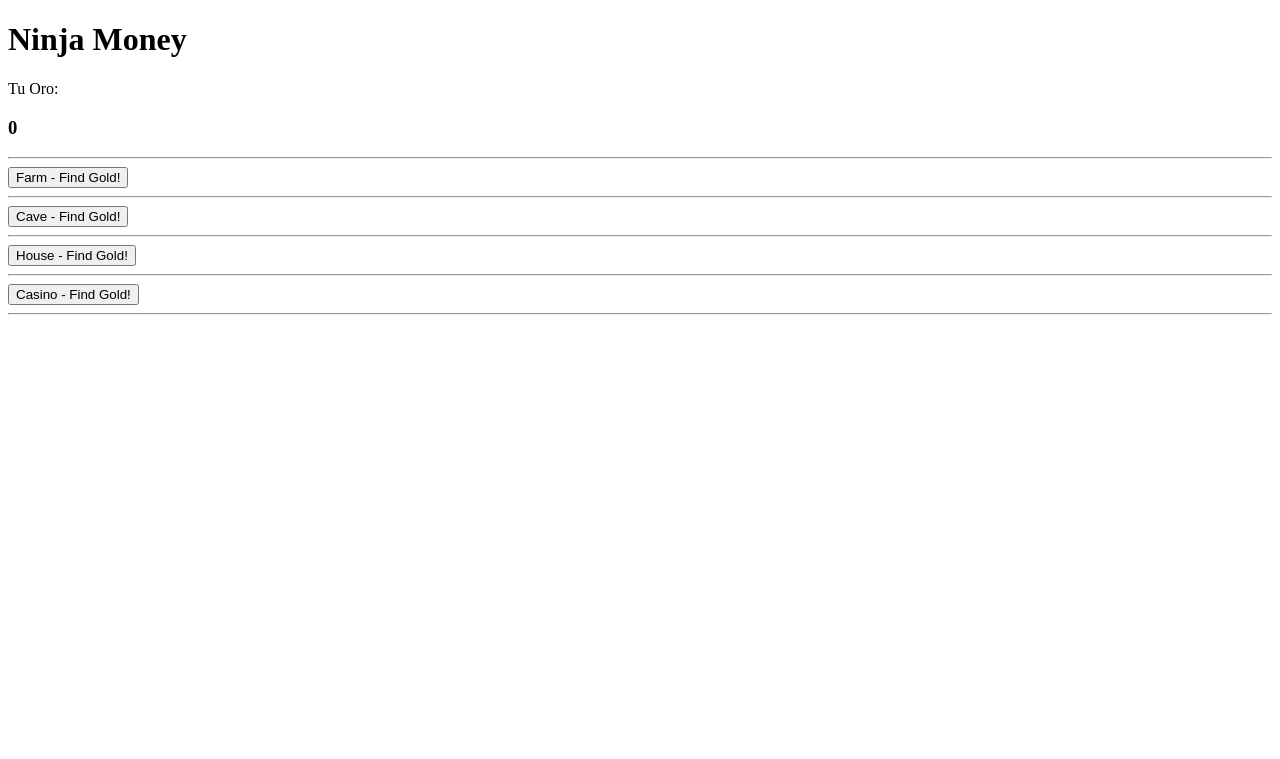
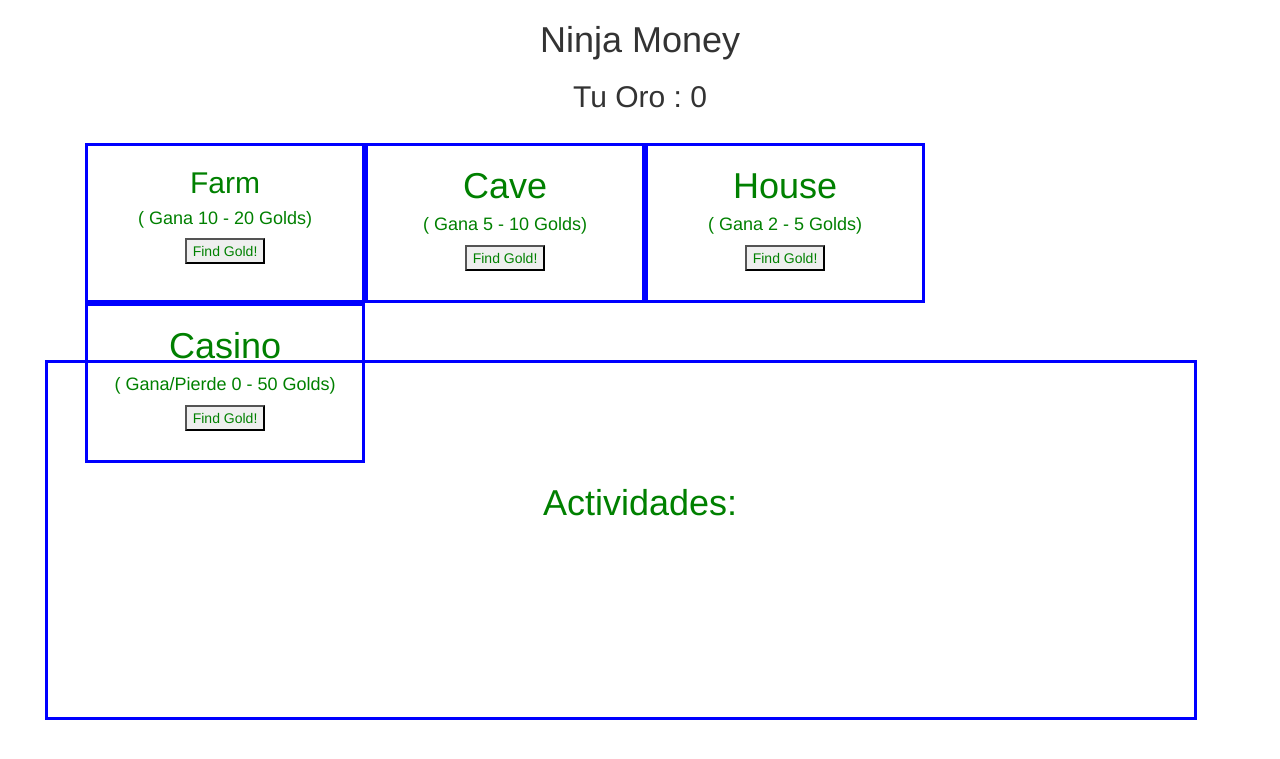
Before and after one commit to jrojasm1966/NinjaGold, a Django app: page / in a window 1280 px wide. Shown: the top 759 px of the page. Run offline with Django 3.2, Linux system fonts and the light colour scheme; some libraries are stand-ins or nearby versions.

Commit message:
Actualizado Front

```diff
--- /dev/null
+++ b/ninja_money/static/css/styles.css
@@ -0,0 +1,40 @@
+#flotante .blue {
+    float: left;
+    width: 280px;
+    height: 160px;
+    border: 3px solid blue;
+    margin: 30;
+}
+
+.vertical-scrollable .row {
+    position: absolute;
+    top: 360px;
+    bottom: 20px;
+    left: 60px;
+    height: 360px;
+    width: 90%;
+    border: 3px solid blue;
+    overflow-y: scroll;
+}
+
+.col-sm-8-green {
+    color: green;
+    font-size: 30px;
+    padding-bottom: 30px;
+    padding-top: 30px;
+}
+
+.col-sm-8-red {
+    color: red;
+    font-size: 30px;
+    padding-bottom: 30px;
+    padding-top: 30px;
+}
+
+.col-sm-8:nth-child(2n+1) {
+    background: white;
+}
+
+.col-sm-8:nth-child(2n+2) {
+    background: black;
+}
--- a/ninja_money/templates/index.html
+++ b/ninja_money/templates/index.html
@@ -1,59 +1,79 @@
 <!DOCTYPE html>
+{% load static %}
 <html lang="en">
 <head>
     <meta charset="UTF-8">
     <meta http-equiv="X-UA-Compatible" content="IE=edge">
     <meta name="viewport" content="width=device-width, initial-scale=1.0">
+    <link rel="stylesheet" href="static/css/styles.css">
+
+    <link href="https://cdn.jsdelivr.net/npm/bootstrap@5.1.1/dist/css/bootstrap.min.css" rel="stylesheet" integrity="sha384-F3w7mX95PdgyTmZZMECAngseQB83DfGTowi0iMjiWaeVhAn4FJkqJByhZMI3AhiU" crossorigin="anonymous">
+
+    <link rel="stylesheet" href= "https://maxcdn.bootstrapcdn.com/bootstrap/3.3.7/css/bootstrap.min.css">
+
     <title>Ninja Money</title>
+
 </head>
 <body>
+
+    <div class="container" align="center">
             <h1>Ninja Money</h1>
-    <div class="container">
-        <laber for="">Tu Oro:</label>
-        <h3>{{request.session.monto_oro}}</h3>
-    </div>
-    <hr>
-    <div class="">
+            <h2>Tu Oro : {{request.session.monto_oro}} </h2>
+    <br>
+
+    <div id="flotante" align="center" style="color: green">
+        <div class="blue">
+            <h2>Farm</h2>
+            <h4>( Gana 10 - 20 Golds)</h4>
             <form action="process_money" method="POST">
                 {% csrf_token %}
                 <input type="hidden" name="farm">
-            <button type="submit">Farm - Find Gold!</button>
+                <button type="submit">Find Gold!</button>
             </form>
         </div>
-    <hr>
-    <div class="">
+        <div class="blue">
+            <h1>Cave</h1>
+            <h4>( Gana 5 - 10 Golds)</h4>
             <form action="process_money" method="POST">
                 {% csrf_token %}
                 <input type="hidden" name="cave">
-            <button type="submit">Cave - Find Gold!</button>
+                <button type="submit">Find Gold!</button>
             </form>
         </div>
-    <hr>
-    <div class="">
+        <div class="blue">
+            <h1>House</h1>
+            <h4>( Gana 2 - 5 Golds)</h4>
             <form action="process_money" method="POST">
                 {% csrf_token %}
                 <input type="hidden" name="house">
-            <button type="submit">House - Find Gold!</button>
+                <button type="submit">Find Gold!</button>
             </form>
         </div>
-    <hr>
-    <div class="">
+        <div class="blue">
+            <h1>Casino</h1>
+            <h4>( Gana/Pierde 0 - 50 Golds)</h4>
             <form action="process_money" method="POST">
                 {% csrf_token %}
                 <input type="hidden" name="casino">
-            <button type="submit">Casino - Find Gold!</button>
+                <button type="submit">Find Gold!</button>
             </form>
         </div>
+    </div>
+    </div>
 
-    <hr>
-    <div class="activities">
+    <h1 style="text-align:center;color:green;"> Actividades: </h1>
+    <div class="container" position="absolute">
+        <div class="container vertical-scrollable">
+            <div class="row text-center">
                 {% for move in request.session.moves %}
                     {% if move.0 < 0 %}
-                <p>Has perdido {{move.0}} oro en {{move.1}} ({{move.2}})</p>
+                        <div class="col-sm-8-red">Has perdido {{move.0}} oro en {{move.1}} ({{move.2}})</div>
                     {% else %}
-                <p>Has ganado {{move.0}} oro en {{move.1}} ({{move.2}})</p>
+                        <div class="col-sm-8-green">Has ganado {{move.0}} oro en {{move.1}} ({{move.2}})</div>
                     {% endif %}
                 {% endfor %}
+            </div>
+        </div>
     </div>
 
 </body>
```
Also changed, not shown: db.sqlite3. Lines whose indentation alone changed are shown as unchanged.
